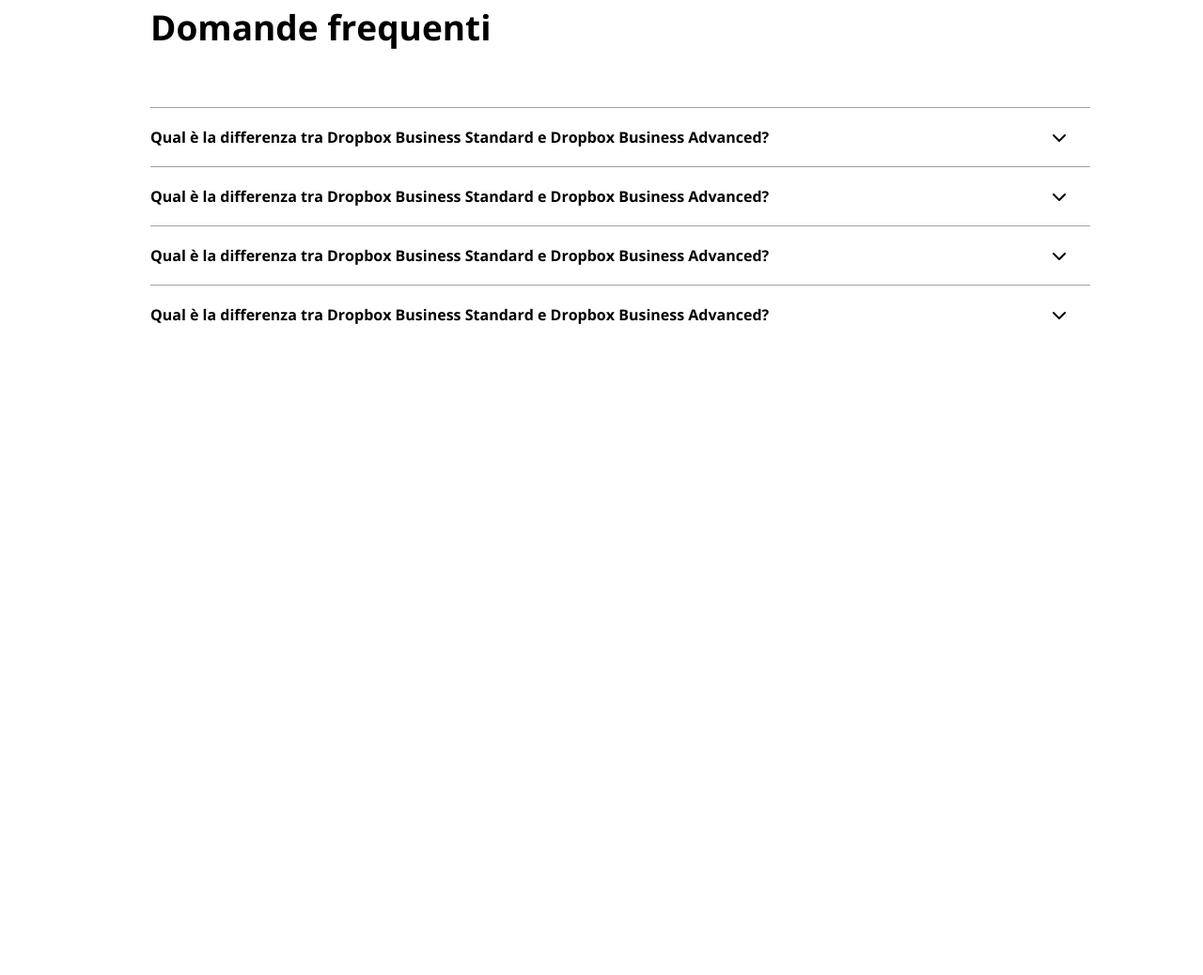
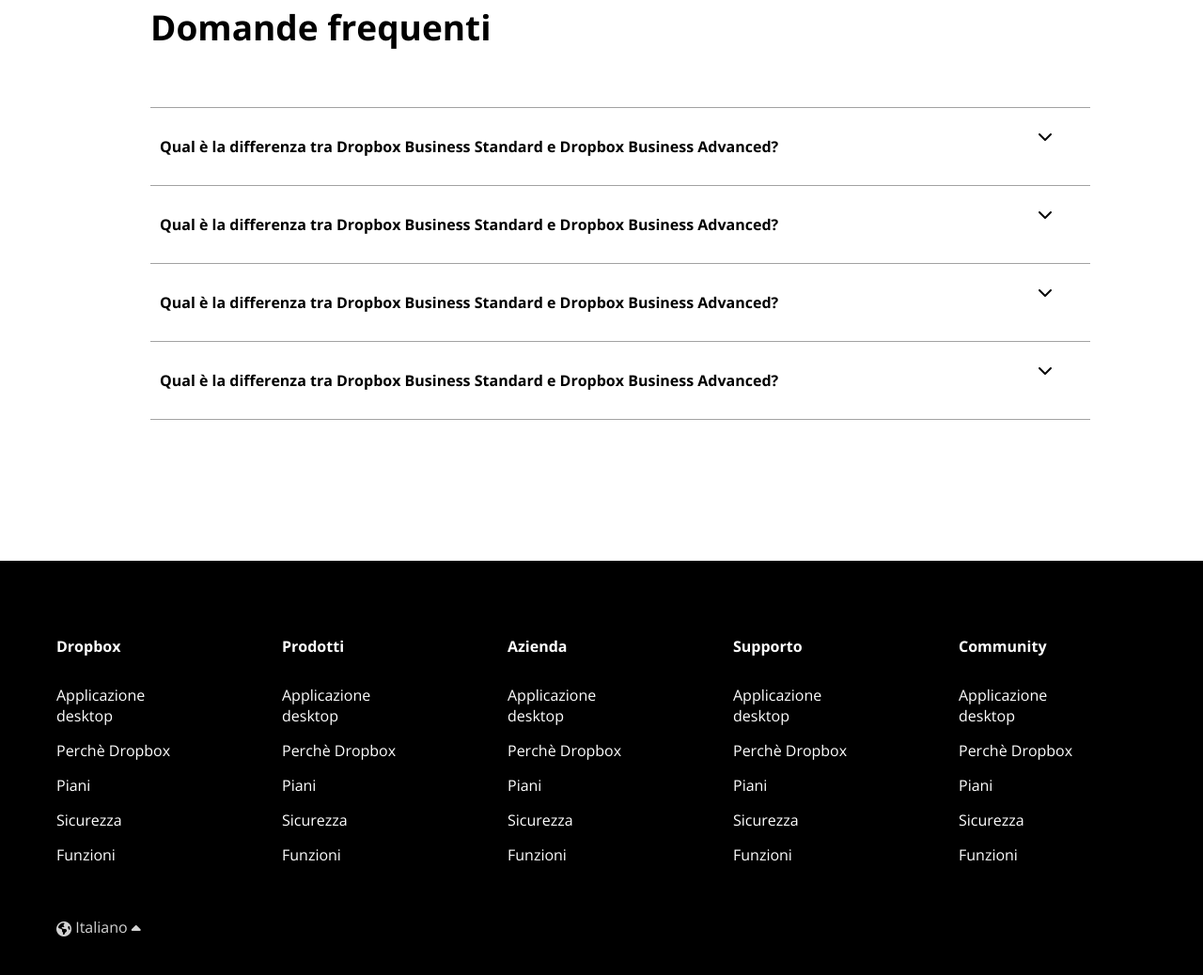
Before and after one commit to Saimon397/htmlcss-dropbox, a plain HTML site: page index.html in a window 1280 px wide. Shown: the part 5893-6931 px from the top of the page at 94% size. Before the commit the page ends 6409 px from the top, so only its background shows below. Drawn offline with nearby package versions, Linux system fonts and the light colour scheme.

Commit message:
Home_page_completata

```diff
--- a/css/style.css
+++ b/css/style.css
@@ -575,7 +575,7 @@ h1 {
 .last-color .small-container {
     display: flex;
     height: 100%;
-    justify-content: space-around;
+    justify-content: space-between;
     align-items: center;
 }
 
@@ -610,21 +610,95 @@ h1 {
     font-size: 30px;
 }
 
-.question-box {
-    border-top: 1px solid rgb(162, 162, 162);
-    padding: 20px 0;
-    display: flex;
-    justify-content: space-between;
-}
-
-.questions .small-container:last-child {
+.question .small-container:last-child {
     border-bottom: 1px solid rgb(162, 162, 162);
 }
 
 .question-hr i {
-    padding-right: 25px;
+    padding-right: 30px;
+    padding-top: 20px;
 }
 
 .question-text {
     font-weight: bold;
 }
+
+.question-box {
+    border-top: 1px solid rgb(162, 162, 162);
+    position: relative;
+    min-height: 30px;
+    align-items: center;
+    padding: 20px 0;
+}
+
+.question-text h4 {
+    margin: 10px;
+}
+
+.question-box i {
+    position: absolute;
+    top: 2px;
+    right: 10px;
+}
+
+.question-box:hover i {
+    rotate: 180deg;
+    padding-left: 30px;
+}
+
+.question-box .hidden {
+    display: none;
+}
+
+.question-box:hover .hidden {
+    display: block;
+}
+
+/*Footer_section*/
+
+footer {
+    background-color: black;
+    color: white;
+    justify-content: space-between;
+}
+
+.list {
+    display: flex;
+}
+
+.list ul {
+    padding-top: 80px;
+    padding-right: 115px;
+    padding-bottom: 40px;
+}
+
+.list li {
+    padding-bottom: 15px;
+}
+
+ul h4 {
+    padding-bottom: 15px;
+}
+
+ul a {
+    text-decoration: none;
+    color: white;
+}
+
+.footer-line {
+    width: 8%;
+    padding-bottom: 30px;
+}
+
+.language {
+    color: lightgray;
+    padding-bottom: 40px;
+}
+
+.language i {
+    vertical-align: middle;
+}
+
+.bottom-list ul li a {
+    font-size: 12px;
+}
--- a/index.html
+++ b/index.html
@@ -393,34 +393,115 @@
                 <h2>Domande frequenti</h2>
                 <div class="question-box">
                     <div class="question-text">
-                        Qual è la differenza tra Dropbox Business Standard e Dropbox Business Advanced?
+                        <h4>Qual è la differenza tra Dropbox Business Standard e Dropbox Business Advanced?</h4>
                     </div>
                     <div class="question-hr"><i class="fa-solid fa-chevron-down"></i></div>
+                    <div class="hidden">Dropbox è un servizio sicuro di archiviazione file basato sul cloud dove poter
+                        salvare tutti i tuoi file e accedervi da qualsiasi posizione e tramite qualsiasi dispositivo. È
+                        un'area di lavoro per team distribuiti dove poter organizzare i contenuti e accedervi in un
+                        unico spazio di lavoro del team. Per altre informazioni, consulta il nostro Centro assistenza.
+                    </div>
                 </div>
 
                 <div class="question-box">
                     <div class="question-text">
-                        Qual è la differenza tra Dropbox Business Standard e Dropbox Business Advanced?
+                        <h4>Qual è la differenza tra Dropbox Business Standard e Dropbox Business Advanced?</h4>
                     </div>
                     <div class="question-hr"><i class="fa-solid fa-chevron-down"></i></div>
+                    <div class="hidden">Dropbox offre piani che soddisfano le esigenze di tutti, dagli utenti
+                        individuali alle aziende Fortune 500. Scopri qui quale piano offre esattamente ciò di cui hai
+                        bisogno.</div>
                 </div>
 
                 <div class="question-box">
                     <div class="question-text">
-                        Qual è la differenza tra Dropbox Business Standard e Dropbox Business Advanced?
+                        <h4>Qual è la differenza tra Dropbox Business Standard e Dropbox Business Advanced?</h4>
                     </div>
                     <div class="question-hr"><i class="fa-solid fa-chevron-down"></i></div>
+                    <div class="hidden">Per archiviare e condividere i file è necessario un account, tuttavia chiunque
+                        può visualizzare i file condivisi, anche se non possiede un account Dropbox.</div>
                 </div>
 
                 <div class="question-box">
                     <div class="question-text">
-                        Qual è la differenza tra Dropbox Business Standard e Dropbox Business Advanced?
+                        <h4>Qual è la differenza tra Dropbox Business Standard e Dropbox Business Advanced?</h4>
                     </div>
                     <div class="question-hr"><i class="fa-solid fa-chevron-down"></i></div>
+                    <div class="hidden">Certamente! Vai qui per confrontare i piani. Se vuoi eseguire l'upgrade a un
+                        account Enterprise, contatta il team di vendita. In caso volessi tornare al piano Basic, i tuoi
+                        contenuti non andranno persi.</div>
                 </div>
             </div>
         </div>
     </main>
+    <footer>
+        <!--Footer_section-->
+        <div class="container">
+            <div class="list">
+                <ul>
+                    <li>
+                        <h4>Dropbox</h4>
+                    </li>
+                    <li><a href="#">Applicazione desktop</a></li>
+                    <li><a href="#">Perchè Dropbox</a></li>
+                    <li><a href="#">Piani</a></li>
+                    <li><a href="#">Sicurezza</a></li>
+                    <li><a href="#">Funzioni</a></li>
+                </ul>
+
+                <ul>
+                    <li>
+                        <h4>Prodotti</h4>
+                    </li>
+                    <li><a href="#">Applicazione desktop</a></li>
+                    <li><a href="#">Perchè Dropbox</a></li>
+                    <li><a href="#">Piani</a></li>
+                    <li><a href="#">Sicurezza</a></li>
+                    <li><a href="#">Funzioni</a></li>
+                </ul>
+
+                <ul>
+                    <li>
+                        <h4>Azienda</h4>
+                    </li>
+                    <li><a href="#">Applicazione desktop</a></li>
+                    <li><a href="#">Perchè Dropbox</a></li>
+                    <li><a href="#">Piani</a></li>
+                    <li><a href="#">Sicurezza</a></li>
+                    <li><a href="#">Funzioni</a></li>
+                </ul>
+
+                <ul>
+                    <li>
+                        <h4>Supporto</h4>
+                    </li>
+                    <li><a href="#">Applicazione desktop</a></li>
+                    <li><a href="#">Perchè Dropbox</a></li>
+                    <li><a href="#">Piani</a></li>
+                    <li><a href="#">Sicurezza</a></li>
+                    <li><a href="#">Funzioni</a></li>
+                </ul>
+
+                <ul>
+                    <li>
+                        <h4>Community</h4>
+                    </li>
+                    <li><a href="#">Applicazione desktop</a></li>
+                    <li><a href="#">Perchè Dropbox</a></li>
+                    <li><a href="#">Piani</a></li>
+                    <li><a href="#">Sicurezza</a></li>
+                    <li><a href="#">Funzioni</a></li>
+                </ul>
+            </div>
+            <div class="foooter-line"></div>
+            <div class="language">
+                <i class="fa-solid fa-earth-americas"></i>
+                <span>Italiano </span>
+                <i class="fa-solid fa-caret-up"></i>
+            </div>
+
+        </div>
+    </footer>
 
 
 
```
